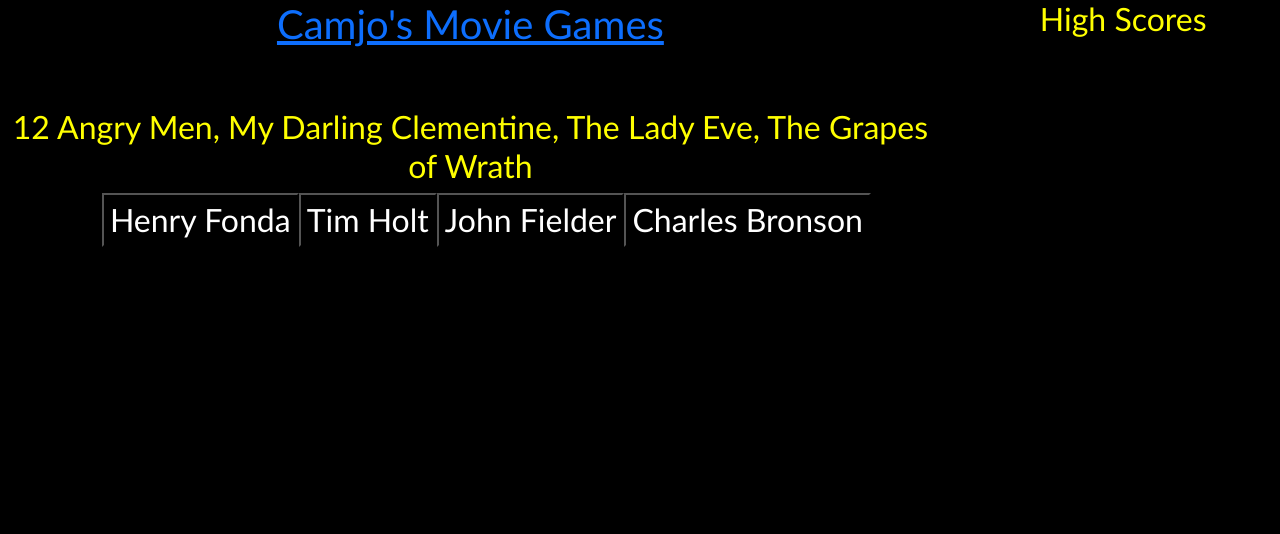
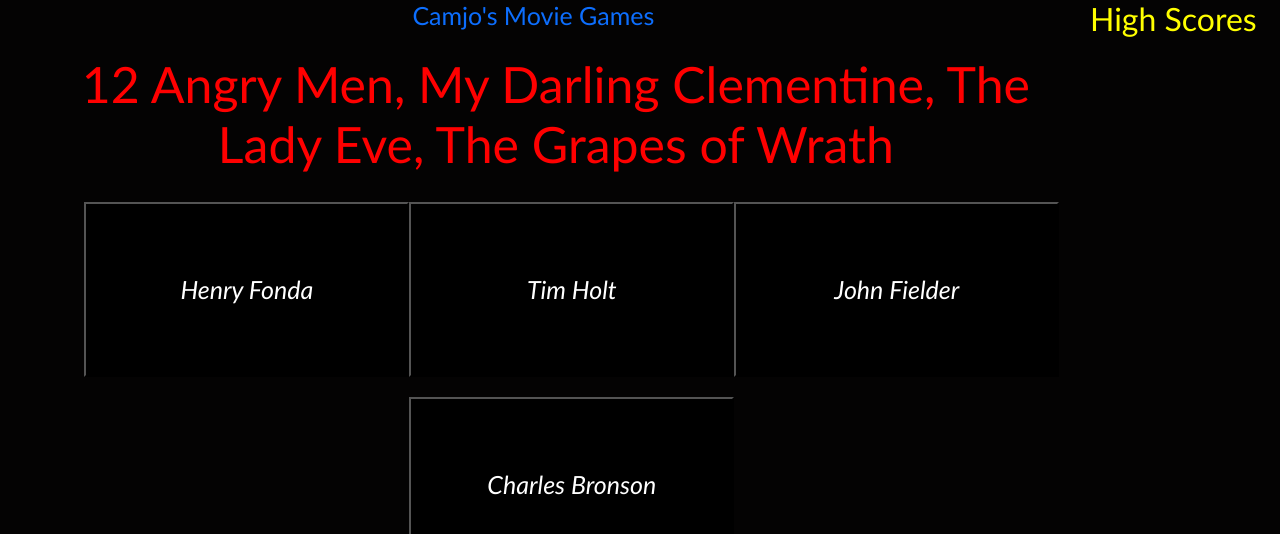
Before and after one commit to mrcamjo12/moviegames, a React (Create React App) app: page / in a window 1280 px wide. Both pictures are taken after a click on the button "Name that Actor". Shown: the top 534 px of the page. Built offline with nearby package versions, Linux system fonts and the light colour scheme.

Commit message:
cssstyling

```diff
--- a/src/App.js
+++ b/src/App.js
@@ -12,7 +12,7 @@ const App = () => {
 
   return (
     <div className='main-container'>
-      <h1><a href="/">Camjo's Movie Games</a></h1>
+      <h1 className='heading'><a href="/">Camjo's Movie Games</a></h1>
 
       {/* Scoreboard component for displaying high scores */}
       <Scoreboard />
--- a/src/Components/Games/quotes.json
+++ b/src/Components/Games/quotes.json
@@ -9,7 +9,7 @@
         "id": 2,
         "question": "Fly you fools",
         "correctAnswer": "The Lord of the Rings: The Fellowship of the Ring",
-        "options": ["Eddie the Eagle", "Fly Away Home", "The Lord of the Rings: The Fellowship of the Ring", "Flight"]
+        "options": ["Eddie the Eagle", "Fly Away Home", "LOTR: The Fellowship of the Ring", "Flight"]
     },
     {
         "id": 3,
--- a/src/Components/quiz.jsx
+++ b/src/Components/quiz.jsx
@@ -65,10 +65,10 @@ const Quiz = ({ selectedQuiz, onQuizComplete }) => {
 
   return (
     <div className='quiz-container'>
-      <h2>{currentQuestion.question}</h2>
+      <h2 className='quote'>{currentQuestion.question}</h2>
       <ul>
         {currentQuestion.options.map((option, index) => (
-          <button key={index} onClick={() => handleAnswer(option)}>
+          <button className="answer-button" key={index} onClick={() => handleAnswer(option)}>
             {option}
           </button>
         ))}
--- a/src/index.css
+++ b/src/index.css
@@ -1,7 +1,7 @@
 * {
     font-family: 'Gill Sans', 'Gill Sans MT', Calibri, 'Trebuchet MS', sans-serif;
     text-align: center;
-    background-color: black
+    background-color: #040303;
 }
 
 button {
@@ -9,18 +9,45 @@ button {
 }
 
 .quiz-button {
-    color: red;
-    background-color: white;
+    color: #FFEB67;
+    background-color: #3F3E3E;
     width: 400px;
     height: 180px;
     font-size: 35px;
 }
 
+.heading {
+    font-size: 25px;
+    color: #F79E55;
+    text-decoration: none;
+}
+
+a {
+    text-decoration: none;
+}
+
+a:visited {
+    color: inherit;
+    text-decoration: none;
+}
+
+.heading:hover {
+    color: #FFFF00;
+}
+
+.answer-button {
+    margin-top: 20px;
+    color: white;
+    font-style: oblique;
+    background-color: black;
+    width: 325px;
+    height: 175px;
+    font-size: 25px;
+}
+
 .main-container {
     display: grid;
-    grid-template-columns: 3fr 1fr;
-    grid-template-rows: 2fr;
-    grid-gap: 2%;
+    grid-template-columns: 5fr 1fr;
     justify-items: center;
     color: yellow;
 }
@@ -32,9 +59,16 @@ button {
 }
 
 .quiz-container {
-    margin-top: 5%;
+    display: grid;
+    margin-left: 45px;
     font-size: 2rem;
     grid-template-rows: auto;
+}
+
+.quote {
+    color: red;
+    font-size: 50px;
+
 }
 
 @media screen and (max-width: 760px) {
```
